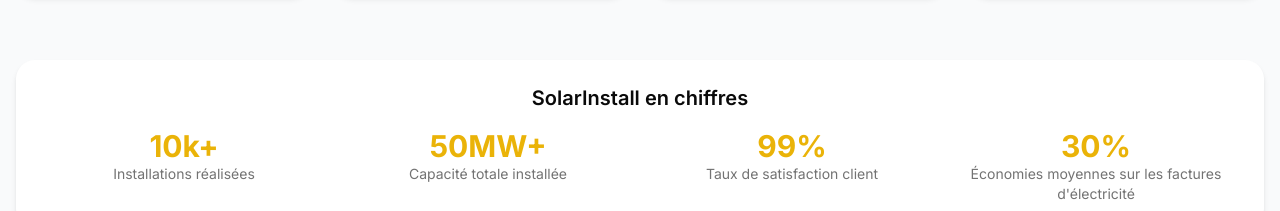
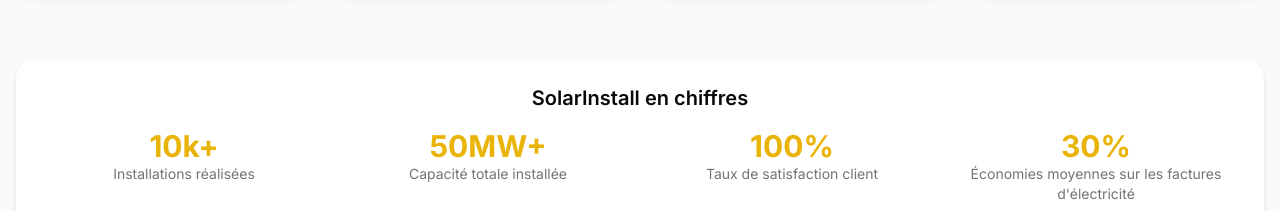
Before and after one commit to charliestalberg667/solarinstall, a Next.js app: page /about in a window 1280 px wide. Shown: the part 940-1151 px from the top of the page. Built offline with nearby package versions, Linux system fonts and the light colour scheme.

Commit message:
commit test

```diff
--- a/src/app/about/page.tsx
+++ b/src/app/about/page.tsx
@@ -52,7 +52,7 @@ export default function About() {
         items: [
           { value: "10k+", label: "Installations réalisées" },
           { value: "50MW+", label: "Capacité totale installée" },
-          { value: "99%", label: "Taux de satisfaction client" },
+          { value: "100%", label: "Taux de satisfaction client" },
           {
             value: "30%",
             label: "Économies moyennes sur les factures d'électricité",
```
